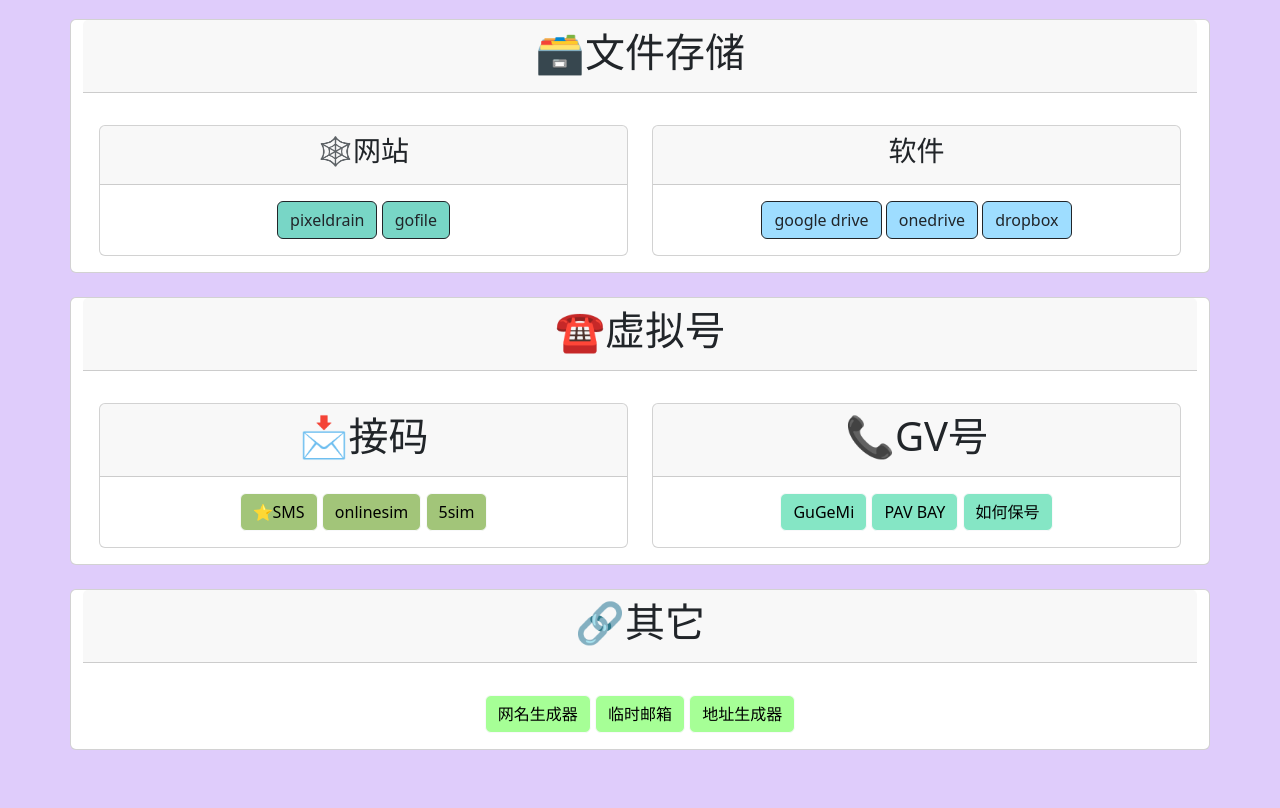
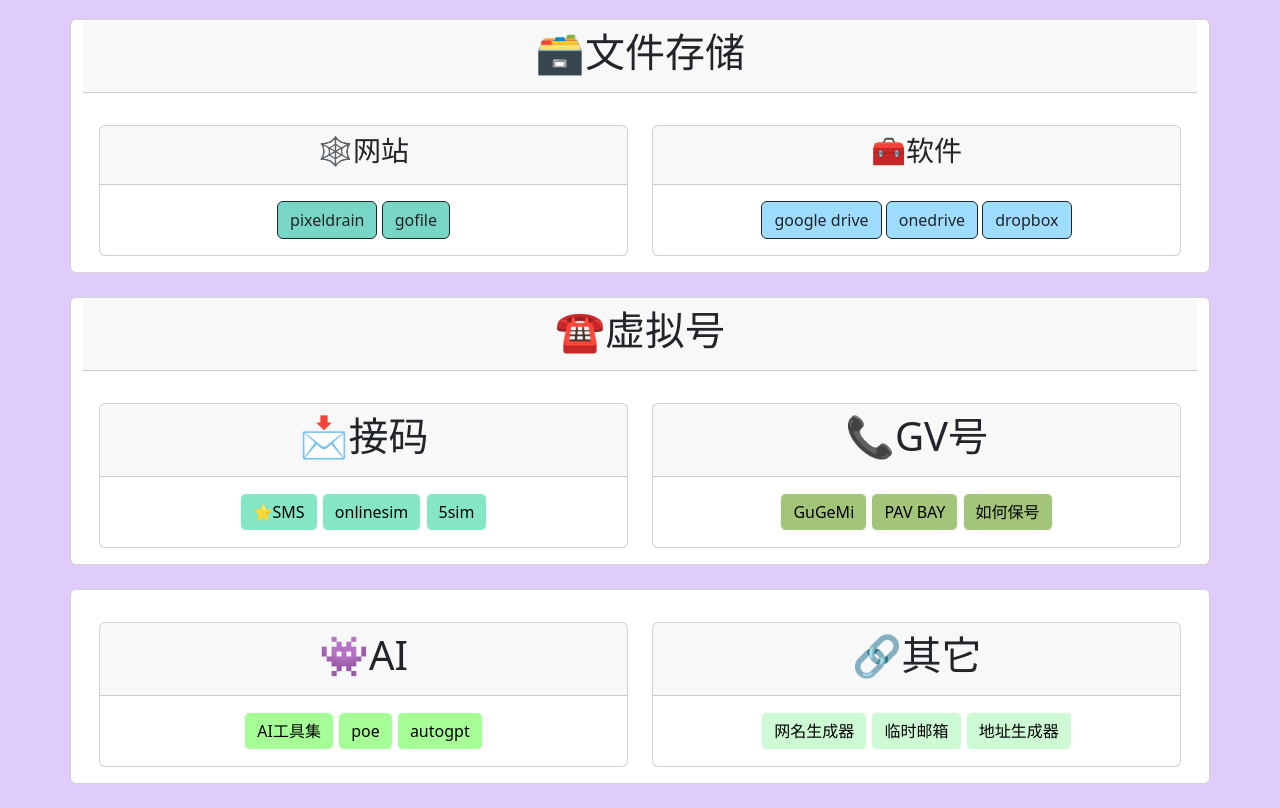
Before and after one commit to Laura-Timothy/GreyTool, a plain HTML site: page index.html in a window 1280 px wide. Shown: the part 780-1588 px from the top of the page. Before the commit the page ends 1554 px from the top, so only its background shows below. Drawn offline with nearby package versions, Linux system fonts and the light colour scheme.

Commit message:
Update index.html

```diff
--- a/index.html
+++ b/index.html
@@ -75,7 +75,7 @@
 
                             <div class="card">
                                 <div class="card-header text-center">
-                                    <h3>修改</h3>
+                                    <h3>✏️修改</h3>
                                 </div>
                                 <div class="card-body text-center">
                                     <a style="background-color: #EFB495;" class="btn btn-outline-dark" href="https://squaremyimage.com/" target="_blank" role="button">矩形变正方形</a>
@@ -202,7 +202,7 @@
 
                             <div class="card">
                                 <div class="card-header text-center">
-                                    <h3>软件</h3>
+                                    <h3>🧰软件</h3>
                                 </div>
                                 <div class="card-body text-center">
                                     <a style="background-color: #9EDDFF;" class="btn btn-outline-dark" href="https://www.google.com/drive/" target="_blank" role="button">google drive</a>
@@ -237,9 +237,9 @@
                                 <h1>📩接码</h1>
                             </div>
                             <div class="card-body text-center">
-                                <a style="background-color: #A2C579;" class="btn btn-light" href="https://sms-activate.org/cn/getNumber" target="_blank" role="button" >⭐️SMS</a>
-                                <a style="background-color: #A2C579;" class="btn btn-light" href="https://onlinesim.io/v2/numbers" target="_blank" role="button" >onlinesim</a>
-                                <a style="background-color: #A2C579;" class="btn btn-light" href="https://5sim.net/zh" target="_blank" role="button" >5sim</a>
+                                <a style="background-color: #85E6C5;" class="btn btn-light" href="https://sms-activate.org/cn/getNumber" target="_blank" role="button" >⭐️SMS</a>
+                                <a style="background-color: #85E6C5;" class="btn btn-light" href="https://onlinesim.io/v2/numbers" target="_blank" role="button" >onlinesim</a>
+                                <a style="background-color: #85E6C5;" class="btn btn-light" href="https://5sim.net/zh" target="_blank" role="button" >5sim</a>
 
                             </div>
                         </div>
@@ -251,9 +251,9 @@
                                 <h1>📞GV号</h1>
                             </div>
                             <div class="card-body text-center">
-                                <a style="background-color: #85E6C5;" class="btn btn-light" href="https://gugemi.com/" target="_blank" role="button" >GuGeMi</a>
-                                <a style="background-color: #85E6C5;" class="btn btn-light" href="https://pvabay.com/buy-google-voice-accounts/" target="_blank" role="button" >PAV BAY</a>
-                                <a style="background-color: #85E6C5;" class="btn btn-light" href="https://www.zaihua.net/167.html" target="_blank" role="button" >如何保号</a>
+                                <a style="background-color: #A2C579;" class="btn btn-light" href="https://gugemi.com/" target="_blank" role="button" >GuGeMi</a>
+                                <a style="background-color: #A2C579;" class="btn btn-light" href="https://pvabay.com/buy-google-voice-accounts/" target="_blank" role="button" >PAV BAY</a>
+                                <a style="background-color: #A2C579;" class="btn btn-light" href="https://www.zaihua.net/167.html" target="_blank" role="button" >如何保号</a>
 
                             </div>
                         </div>
@@ -269,27 +269,47 @@
 
         <div class="row" >
             <div class="card">
-                <div class="card-header text-center">
-                    <h1>🔗其它</h1>
-                </div>
 
                 <div class="card-body">
                 <div class="row">
 
-                    <div class="col-12 gy-3">
-                        <a style="background-color: #A6FF96;" class="btn btn-light" href="https://www.qmsjmfb.com/en.php" target="_blank" role="button" >网名生成器</a>
-                        <a style="background-color: #A6FF96;" class="btn btn-light" href="https://temp-mail.org/" target="_blank" role="button" >临时邮箱</a>
-                        <a style="background-color: #A6FF96;" class="btn btn-light" href="https://www.meiguodizhi.com/" target="_blank" role="button" >地址生成器</a>
+                    <div class="col-12 col-lg-6 gy-3">
+                        <div class="card ">
+                            <div class="card-header text-center">
+                                <h1>👾AI</h1>
+                            </div>
+                            <div class="card-body text-center">
+                                <a style="background-color: #A6FF96;" class="btn btn-light" href="https://ai-bot.cn/" target="_blank" role="button" >AI工具集</a>
+                                <a style="background-color: #A6FF96;" class="btn btn-light" href="https://poe.com/ChatGPT" target="_blank" role="button" >poe</a>
+                                <a style="background-color: #A6FF96;" class="btn btn-light" href="https://www.youtube.com/results?search_query=autogpt" target="_blank" role="button" >autogpt</a>
 
+                            </div>
+                        </div>
+                    </div>
+
+                    <div class="col-12 col-lg-6 gy-3">
+                        <div class="card ">
+                            <div class="card-header text-center">
+                                <h1>🔗其它</h1>
+                            </div>
+                            <div class="card-body text-center">
+                                <a style="background-color: #CDFAD5;" class="btn btn-light" href="https://www.qmsjmfb.com/en.php" target="_blank" role="button" >网名生成器</a>
+                                <a style="background-color: #CDFAD5;" class="btn btn-light" href="https://temp-mail.org/" target="_blank" role="button" >临时邮箱</a>
+                                <a style="background-color: #CDFAD5;" class="btn btn-light" href="https://www.meiguodizhi.com/" target="_blank" role="button" >地址生成器</a>
+
+                            </div>
+                        </div>
                     </div>
 
                 </div>
+
                 </div>
             </div>
         </div>
 
         <br>
 
+
 </div><!-- 容器结束 -->
 
 
```
